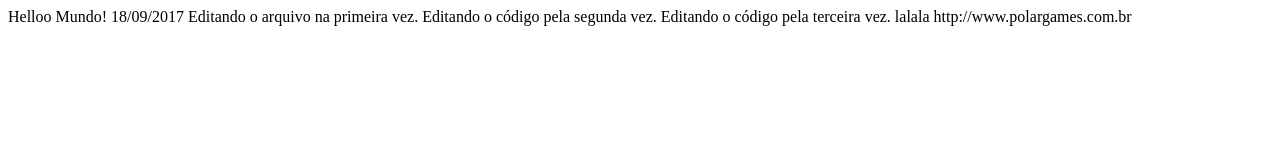
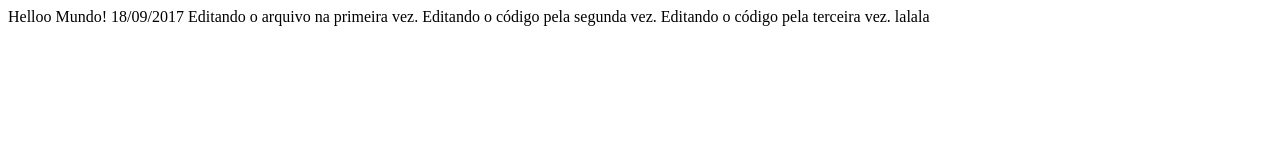
Before and after one commit to wckina/cursogit, a plain HTML site: page index.html in a window 1280 px wide. Drawn offline with Linux system fonts and the light colour scheme.

Commit message:
Removido o link

```diff
--- a/index.html
+++ b/index.html
@@ -12,7 +12,7 @@
 
 lalala
 
-http://www.polargames.com.br
+
 
 </body>
 </html>
```
